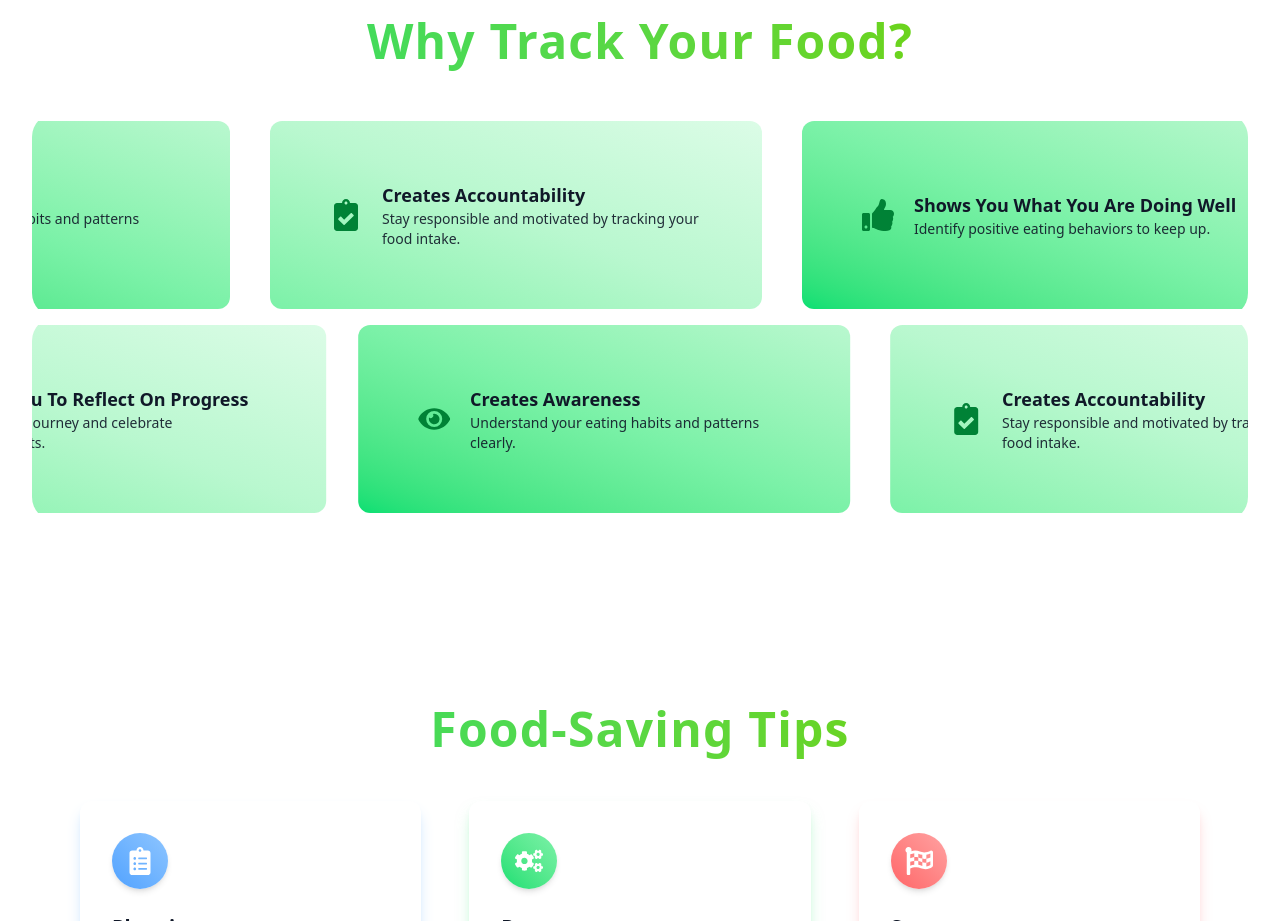
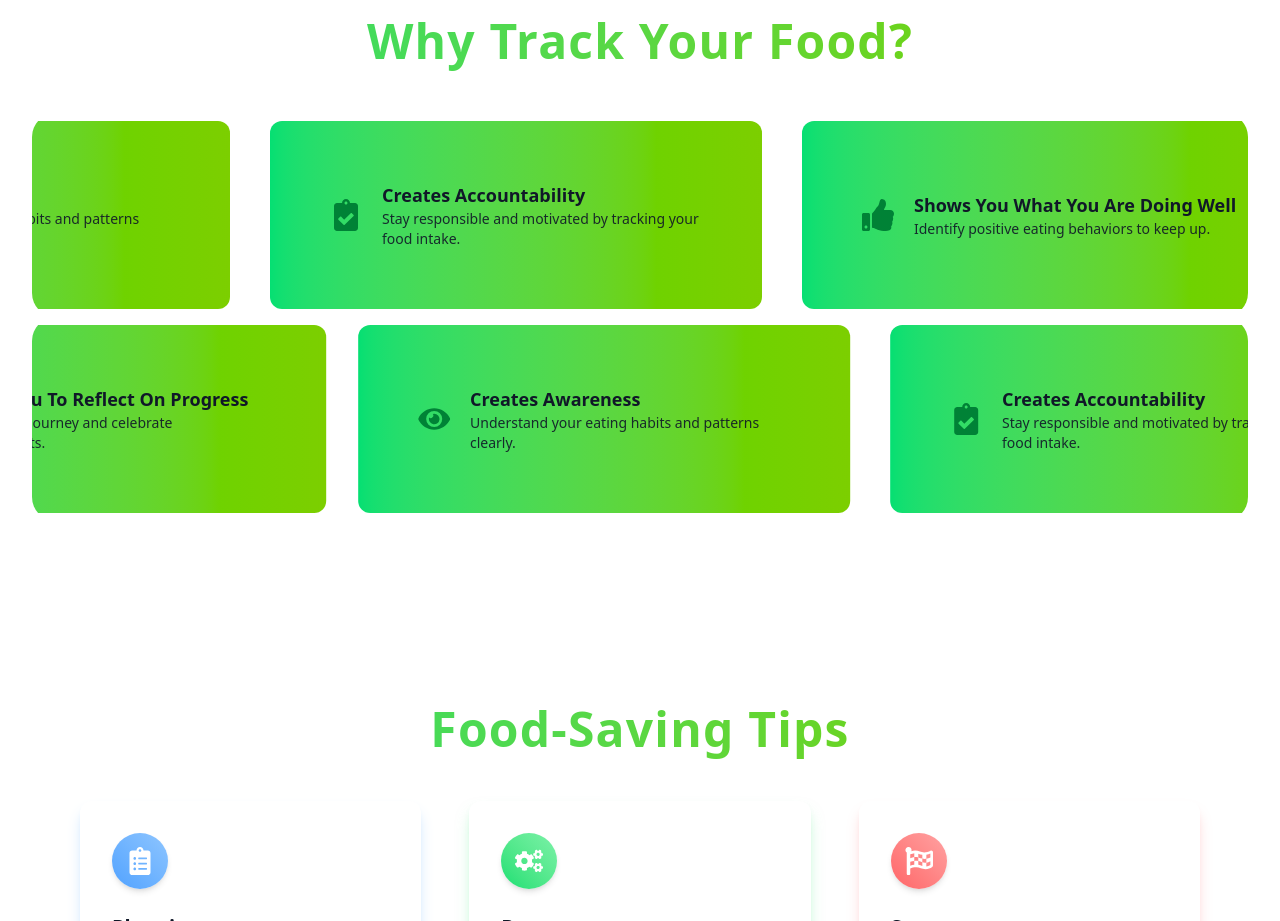
Before and after one commit to tanziamourin/food-expiry-client, a React (Vite) app: page / in a window 1280 px wide. Shown: the part 1340-2261 px from the top of the page. Built offline with nearby package versions, Linux system fonts and the light colour scheme; no server answers.

Commit message:
project done

```diff
--- a/src/components/WhyTrackFood.jsx
+++ b/src/components/WhyTrackFood.jsx
@@ -68,13 +68,13 @@ const benefits = [
 ];
 
 const lightGradients = [
-  "bg-gradient-to-tr from-green-400 via-green-300 to-green-200",
-  "bg-gradient-to-tr from-green-300 via-green-200 to-green-100",
+  "bg-gradient-to-r from-green-400 to-lime-500",
+  "bg-gradient-to-r from-green-400 to-lime-500",
 ];
 
 const darkGradients = [
-  "bg-gradient-to-tr from-green-900 via-green-800 to-green-700",
-  "bg-gradient-to-tr from-green-800 via-green-700 to-green-600",
+  "bg-gradient-to-r from-green-400 to-lime-500",
+  "bg-gradient-to-r from-green-400 to-lime-500",
 ];
 
 const WhyTrackFood = () => {
```
